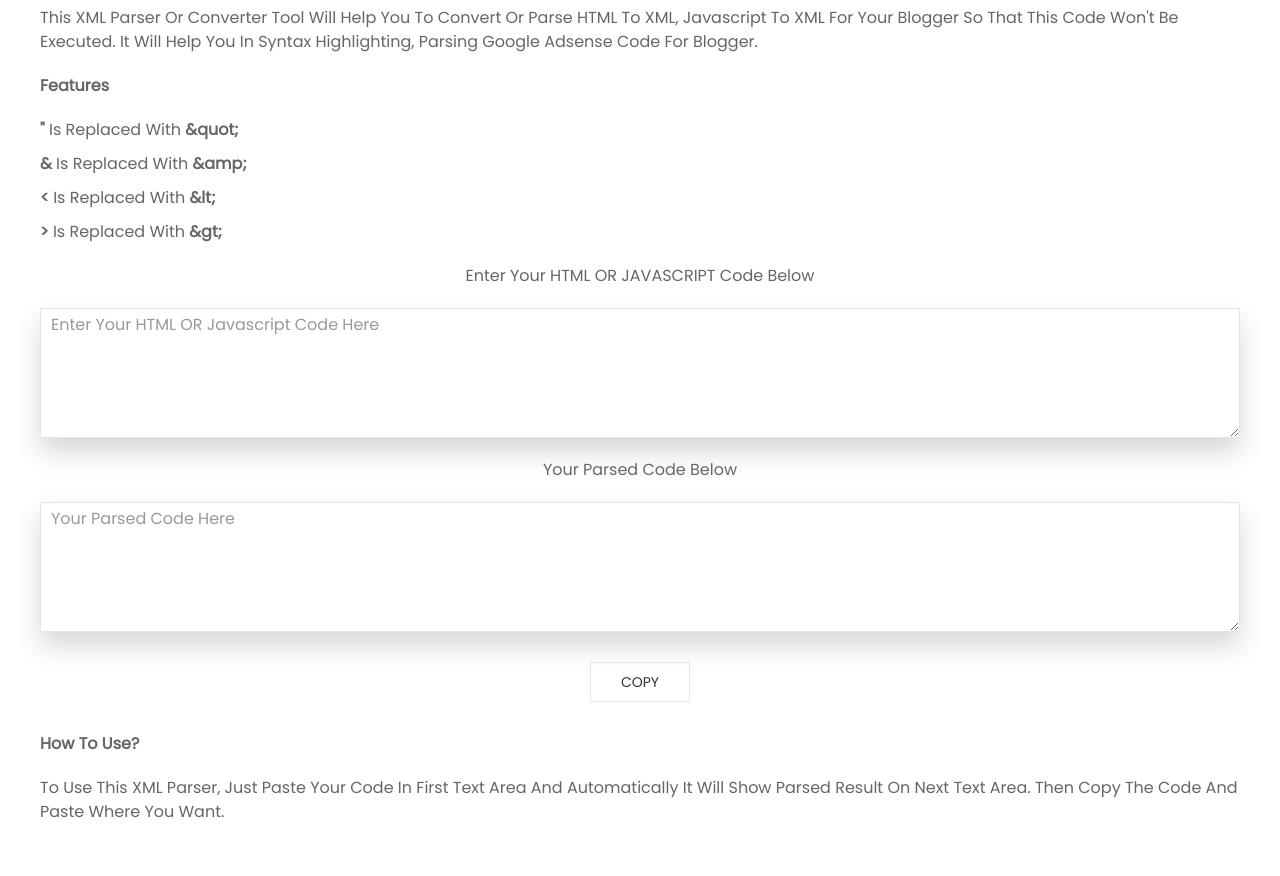
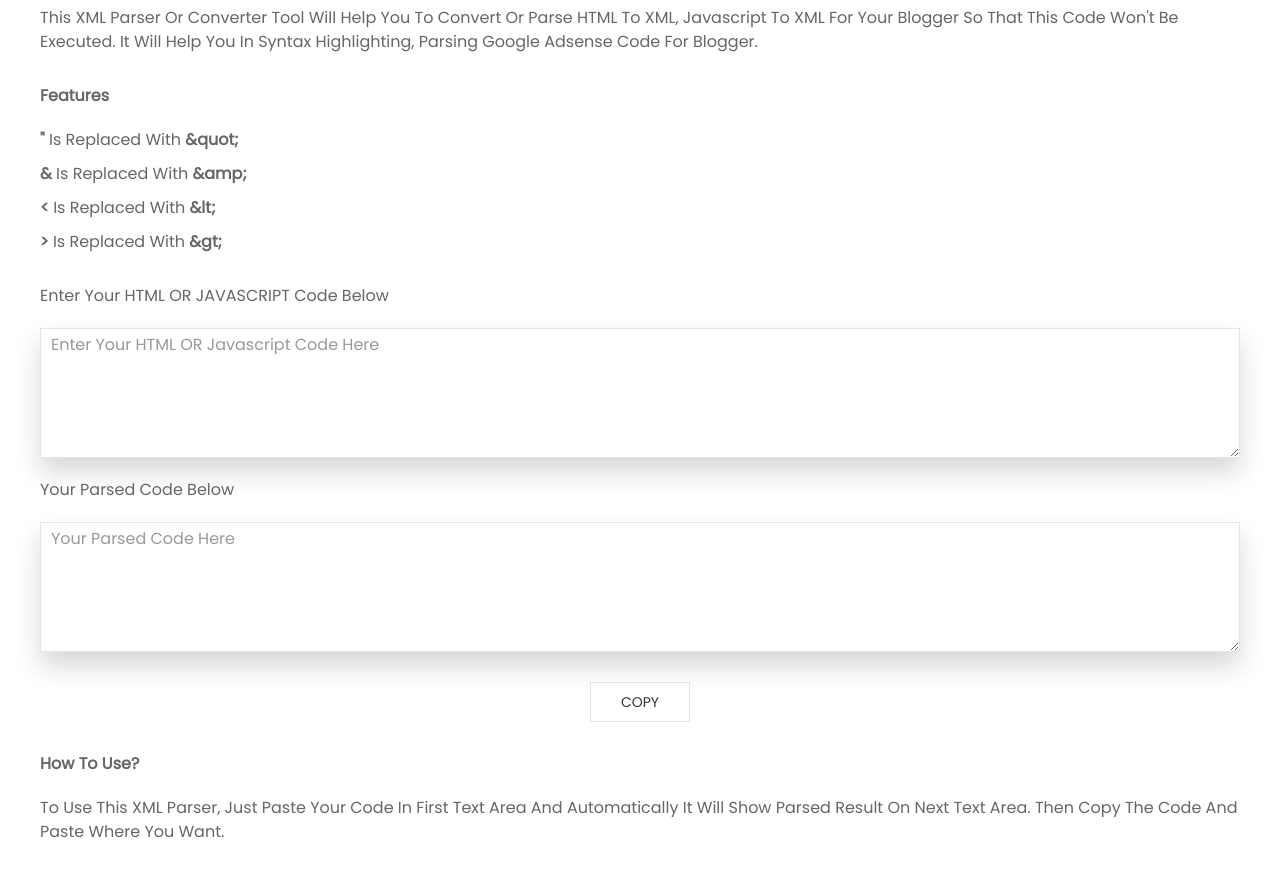
Before and after one commit to mandarnaik016/parser, a plain HTML site: page index.html in a window 1280 px wide. Shown: the part 64-940 px from the top of the page. Drawn offline with Linux system fonts and the light colour scheme.

Commit message:
Update index.html

```diff
--- a/index.html
+++ b/index.html
@@ -62,7 +62,7 @@
             Adsense Code For Blogger.
          </p>
 
-         <div>
+         <div class="uk-align-center">
             <p><span uk-icon="icon: hashtag"></span> <strong>Features</strong></p>
             <ul class="uk-list">
 
@@ -77,17 +77,17 @@
          </div>
 
 
-         <div class="uk-text-center">
+
             <p>Enter Your HTML OR JAVASCRIPT Code Below</p>
-         </div>
+
          <div class="uk-margin">
             <textarea class="uk-textarea uk-box-shadow-large formControl" rows="5"
                placeholder="Enter Your HTML OR Javascript Code Here" onchange="htmlParser(this)"
                onkeyup="htmlParser(this)"></textarea>
          </div>
-         <div class="uk-text-center">
+
             <p>Your Parsed Code Below</p>
-         </div>
+
          <div class="uk-margin">
             <textarea id="htmlParser" class="uk-textarea uk-box-shadow-large formControl" rows="5"
                placeholder="Your Parsed Code Here" onclick="this.select()" onfocus="this.select()"
```
